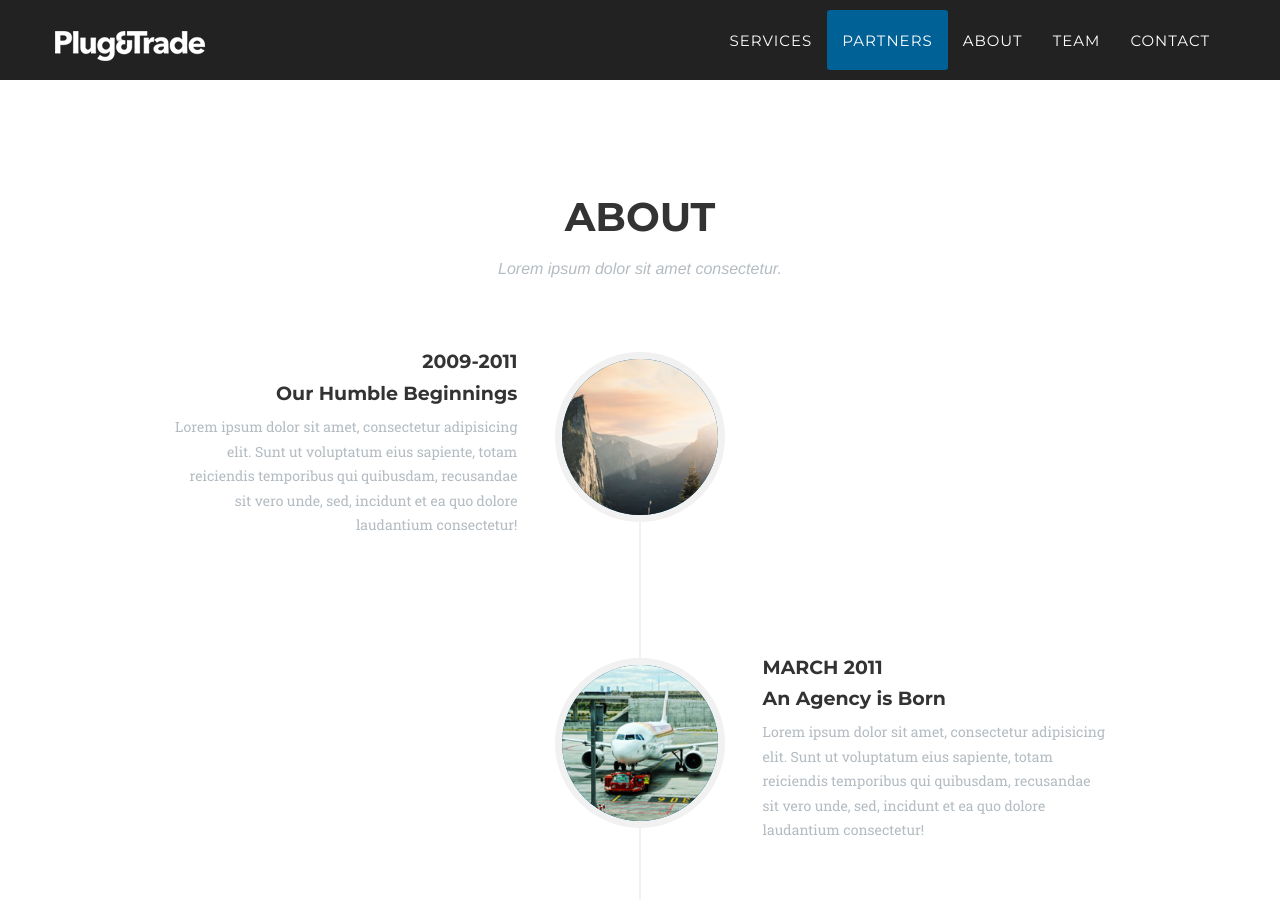
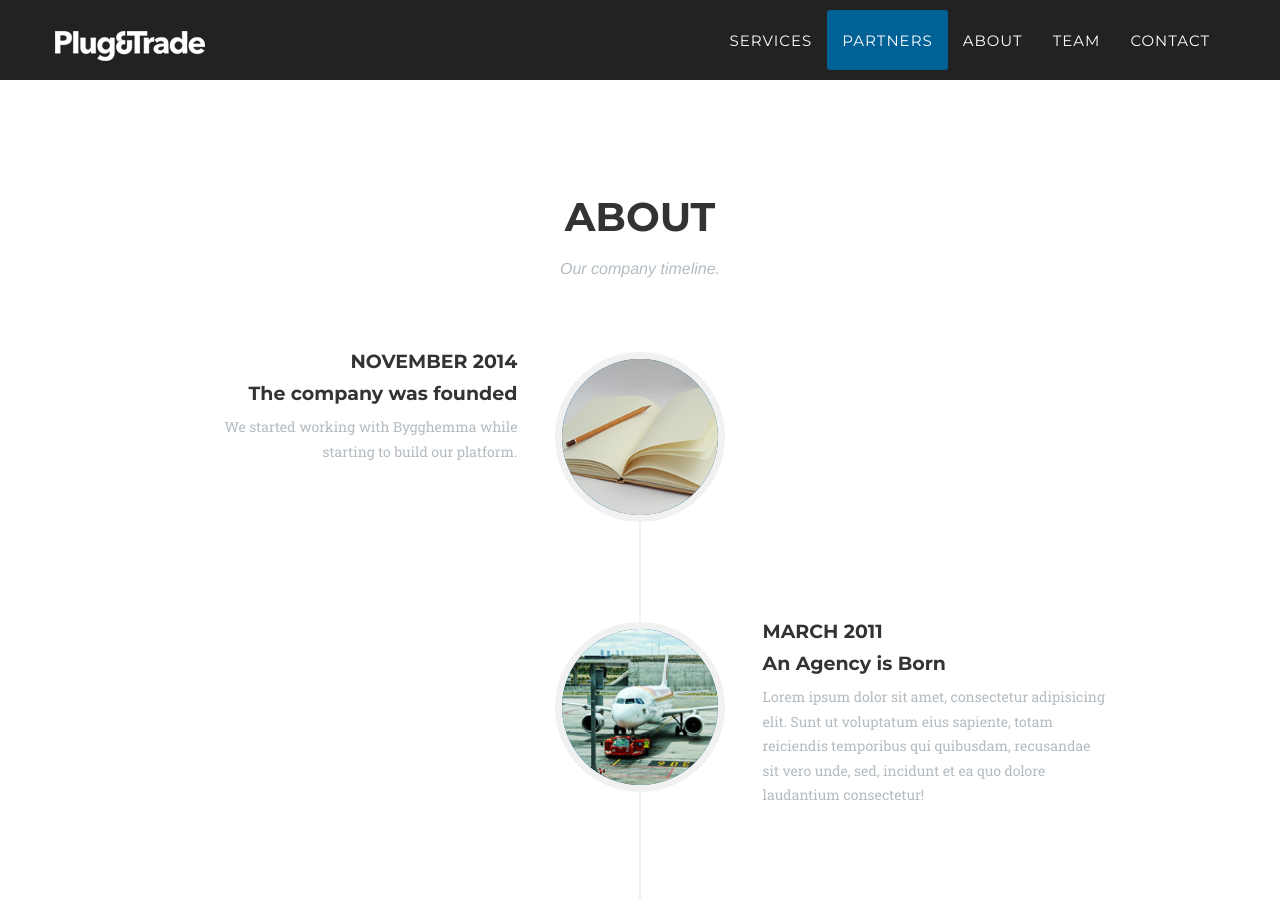
Before and after one commit to PlugAndTrade/plugandtrade.github.io, a Jekyll site: the page built from index.html, in a window 1280 px wide and 900 px high, scrolled down 2422 px. Built offline with Jekyll 4.4.1, drawn with Linux system fonts in a browser that asks for light colours; some web fonts are replaced.

Commit message:
Updated about page with first blob

```diff
--- a/_includes/about.html
+++ b/_includes/about.html
@@ -4,7 +4,7 @@
             <div class="row">
                 <div class="col-lg-12 text-center">
                     <h2 class="section-heading">About</h2>
-                    <h3 class="section-subheading text-muted">Lorem ipsum dolor sit amet consectetur.</h3>
+                    <h3 class="section-subheading text-muted">Our company timeline.</h3>
                 </div>
             </div>
             <div class="row">
@@ -16,11 +16,11 @@
                             </div>
                             <div class="timeline-panel">
                                 <div class="timeline-heading">
-                                    <h4>2009-2011</h4>
-                                    <h4 class="subheading">Our Humble Beginnings</h4>
+                                    <h4>November 2014</h4>
+                                    <h4 class="subheading">The company was founded</h4>
                                 </div>
                                 <div class="timeline-body">
-                                    <p class="text-muted">Lorem ipsum dolor sit amet, consectetur adipisicing elit. Sunt ut voluptatum eius sapiente, totam reiciendis temporibus qui quibusdam, recusandae sit vero unde, sed, incidunt et ea quo dolore laudantium consectetur!</p>
+                                    <p class="text-muted">We started working with Bygghemma while starting to build our platform.</p>
                                 </div>
                             </div>
                         </li>
```
Also changed, not shown: img/about/1.jpg.
